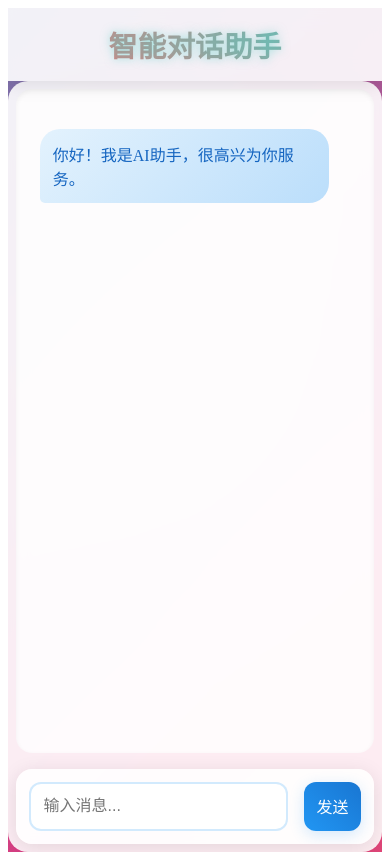
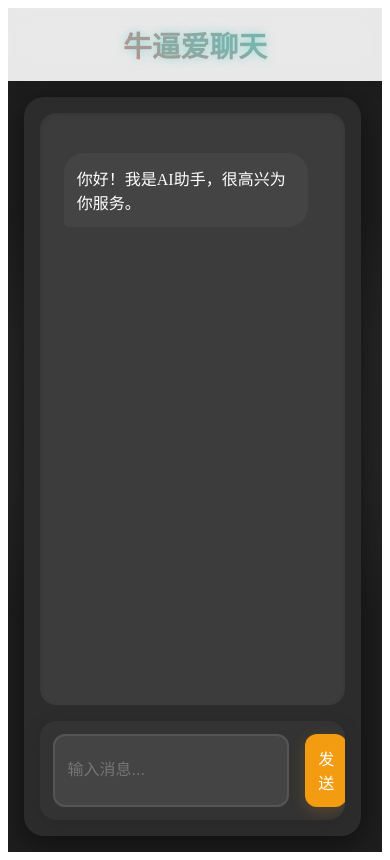
Before and after one commit to LTbot22/ltbot22, a React app: page / in a window 390 px wide. Built offline with nearby package versions, Linux system fonts and the light colour scheme.

Commit message:
“修改标题，更新色调”

```diff
--- a/public/index.html
+++ b/public/index.html
@@ -3,7 +3,7 @@
   <head>
     <meta charset="UTF-8">
     <meta name="viewport" content="width=device-width, initial-scale=1.0">
-    <title>智能对话助手</title>
+    <title>牛逼爱聊天</title>
   </head>
   <body>
     <div id="root"></div>
--- a/src/App.css
+++ b/src/App.css
@@ -2,17 +2,26 @@
   height: 100vh;
   display: flex;
   flex-direction: column;
-  background: linear-gradient(-45deg, #ee7752, #e73c7e, #23a6d5, #23d5ab);
-  background-size: 400% 400%;
-  animation: gradient 15s ease infinite;
+  background: #1e1e1e;
   position: relative;
   overflow: hidden;
 }
 
-@keyframes gradient {
-  0% { background-position: 0% 50%; }
-  50% { background-position: 100% 50%; }
-  100% { background-position: 0% 50%; }
+.app-header {
+  background-color: #333;
+  color: #fff;
+  padding: 1rem;
+  text-align: center;
+  box-shadow: 0 2px 10px rgba(0, 0, 0, 0.5);
+  position: relative;
+  z-index: 1;
+}
+
+.app-header h1 {
+  margin: 0;
+  font-size: 1.8rem;
+  font-weight: 600;
+  color: #f39c12;
 }
 
 /* 添加浮动气泡效果 */
@@ -56,3 +65,141 @@
   0%, 100% { text-shadow: 0 0 10px rgba(78, 205, 196, 0.5); }
   50% { text-shadow: 0 0 20px rgba(255, 107, 107, 0.5); }
 }
+
+.chat-container {
+  flex: 1;
+  display: flex;
+  flex-direction: column;
+  max-width: 800px;
+  margin: 2rem auto;
+  width: 90%;
+  padding: 1.5rem;
+  box-sizing: border-box;
+  background-color: #2c2c2c;
+  border-radius: 20px;
+  box-shadow: 0 8px 32px rgba(0, 0, 0, 0.5);
+  position: relative;
+  overflow: hidden;
+}
+
+.messages-container {
+  flex: 1;
+  overflow-y: auto;
+  padding: 1.5rem;
+  background-color: #3c3c3c;
+  border-radius: 16px;
+  margin-bottom: 1rem;
+  box-shadow: inset 0 2px 5px rgba(0, 0, 0, 0.1);
+}
+
+.message {
+  max-width: 70%;
+  margin: 1rem 0;
+  padding: 1rem 1.5rem;
+  border-radius: 20px;
+  word-wrap: break-word;
+  position: relative;
+  animation: fadeIn 0.3s ease-in-out;
+  transition: transform 0.2s ease;
+}
+
+.bot {
+  background: #444;
+  align-self: flex-start;
+  margin-right: auto;
+  border-bottom-left-radius: 5px;
+  color: #fff;
+}
+
+.user {
+  background: #f39c12;
+  color: white;
+  align-self: flex-end;
+  margin-left: auto;
+  border-bottom-right-radius: 5px;
+  box-shadow: 0 4px 15px rgba(243, 156, 18, 0.2);
+}
+
+.input-container {
+  display: flex;
+  gap: 1rem;
+  padding: 1.2rem;
+  background: #333;
+  border-radius: 16px;
+  box-shadow: 0 4px 20px rgba(0, 0, 0, 0.1);
+  position: relative;
+  overflow: hidden;
+}
+
+.input-container input {
+  flex: 1;
+  padding: 1rem 1.5rem;
+  border: 2px solid #555;
+  border-radius: 12px;
+  font-size: 1rem;
+  background: #444;
+  color: #fff;
+}
+
+.input-container button {
+  padding: 1rem 2rem;
+  background: #f39c12;
+  color: white;
+  border: none;
+  border-radius: 12px;
+  cursor: pointer;
+  font-size: 1rem;
+  font-weight: 500;
+  transition: all 0.3s ease;
+  box-shadow: 0 4px 15px rgba(243, 156, 18, 0.2);
+}
+
+.input-container button:hover {
+  transform: translateY(-2px);
+  box-shadow: 0 6px 20px rgba(243, 156, 18, 0.3);
+}
+
+.typing-indicator {
+  display: flex;
+  gap: 6px;
+  padding: 0.8rem 1.2rem;
+  background: #555;
+  border-radius: 16px;
+  width: fit-content;
+}
+
+.typing-indicator span {
+  width: 10px;
+  height: 10px;
+  background: #f39c12;
+  border-radius: 50%;
+  animation: bounce 1.4s infinite ease-in-out;
+  opacity: 0.7;
+}
+
+@keyframes fadeIn {
+  from { opacity: 0; transform: translateY(10px); }
+  to { opacity: 1; transform: translateY(0); }
+}
+
+/* 移动端适配 */
+@media (max-width: 600px) {
+  .chat-container {
+    padding: 1rem;
+    margin: 1rem;
+  }
+
+  .message {
+    max-width: 85%;
+    padding: 0.8rem;
+  }
+
+  .input-container {
+    padding: 0.8rem;
+  }
+
+  .input-container input,
+  .input-container button {
+    padding: 0.8rem;
+  }
+}
--- a/src/App.js
+++ b/src/App.js
@@ -6,7 +6,7 @@ function App() {
   return (
     <div className="app">
       <header className="app-header">
-        <h1>智能对话助手</h1>
+        <h1>牛逼爱聊天</h1>
       </header>
       <ChatInterface />
     </div>
```
Also changed, not shown: 1 other file (tests, documents, lock files or other folders).
